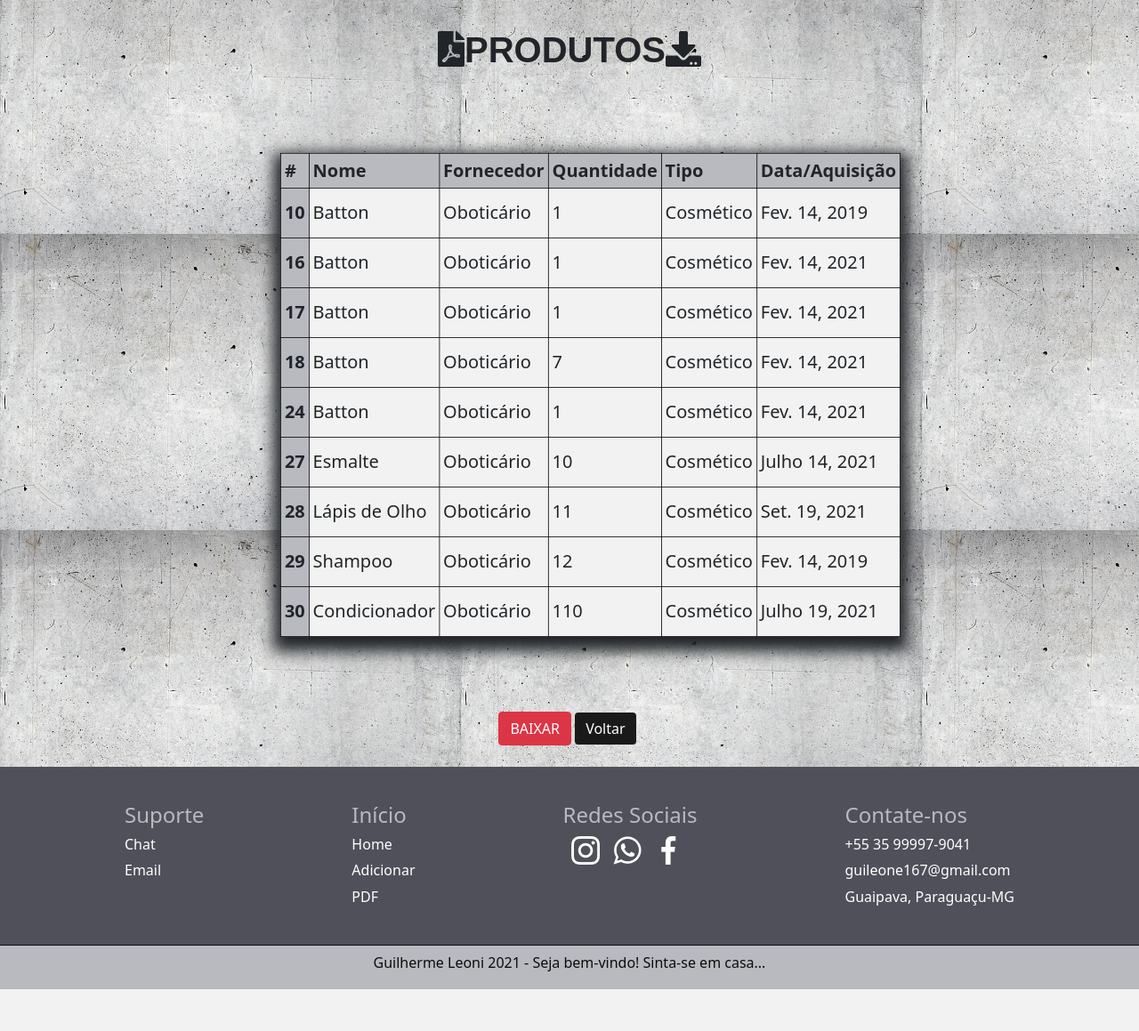
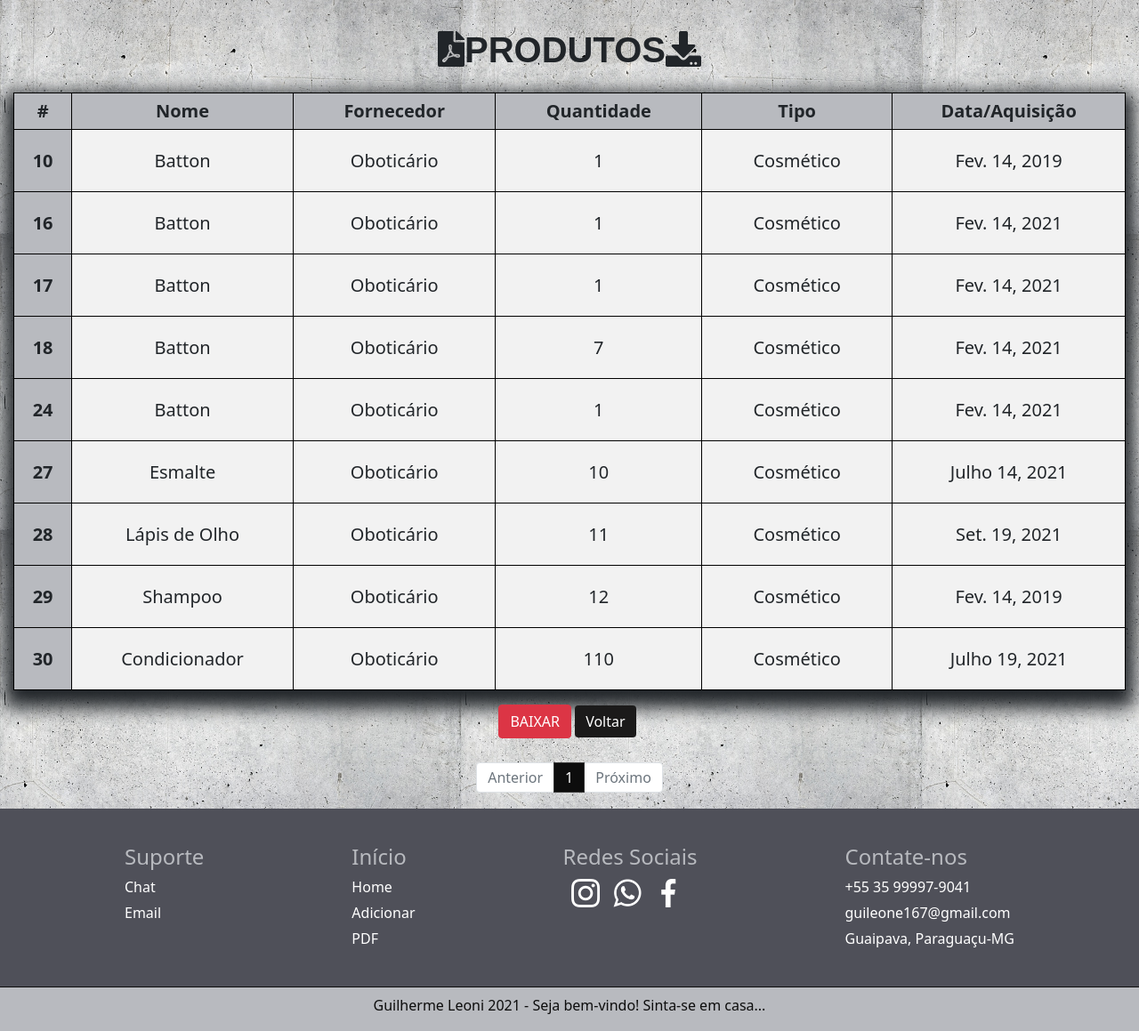
Before and after one commit to GuiLeoni14/GerenciarEstoque_DjangoProject, a Django app: page /table/ in a window 1280 px wide. Shown: the part 70-1229 px from the top of the page at 89% size. Before the commit the page ends 1182 px from the top, so only its background shows below. Run offline with Django 3.2, Linux system fonts and the light colour scheme; data comes from the database, SQL or seed files in the repository; both versions use the stored data as it was after the commit; some libraries are stand-ins or nearby versions; some web fonts are replaced.

```diff
--- a/produto/static/css/styles.css
+++ b/produto/static/css/styles.css
@@ -372,28 +372,28 @@
   #dados th,
   #dados td{
     padding: 5px;
-    text-align: left;
+    text-align: center;
   }
   #dados table{
     box-shadow: 0 10px 20px 10px;
-    transform: scale(0.8);
+    transform: scale(1);
     background-color: #F2F2F2;
   }
   #dados td{
     height: 70px;
     width: 1000px;
-    font-size: 25px;
+    font-size: 20px;
   }
   #dados th{
       width: 300px;
-      font-size: 25px;
+      font-size: 20px;
       background-color: #B8BABF;
   }
   #dados caption{
     caption-side: top;
-      font-size: 40px;
-      color: #000;
-      background-color: #B8BABF;
+    font-size: 40px;
+    color: #000;
+    background-color: #B8BABF;
   }
 
 /* MODAL */
--- a/produto/templates/produtos/form.html
+++ b/produto/templates/produtos/form.html
@@ -70,7 +70,7 @@
                     </div>
                 </div>
                 <div class="p-2">
-                    <button onclick="history.go(-1);" class="btn btn-info mt-4">Voltar</button>
+                    <a  href="javascript:void(0)" onClick="history.go(-1); return false;" class="btn btn-info mt-4">Voltar</a>
                     <input type="submit" class="btn btn-success mt-4" id="salvar" value="Salvar">
                 </div>
             </form>
--- a/produto/templates/produtos/table.html
+++ b/produto/templates/produtos/table.html
@@ -6,7 +6,7 @@
     <div class="col-8 m-auto mt-4 pt-2 pb-2 text-center">
         <h1><i class="fas fa-file-pdf"></i>PRODUTOS<i class="fas fa-download"></i></h1>
     </div>
-    <div class="col-8 m-auto pt-2 pb-2 text-center" id="dados">
+    <div class="col-12 m-auto pt-2 pb-2 text-center" id="dados">
         <table>
             <thead class="thead-dark">
               <tr>
@@ -33,11 +33,46 @@
             </tbody>
         </table>
     </div>
-
     <div class="col-8 m-auto pt-2 pb-2 text-center">
         <p>
             <input type="button" value="BAIXAR" class="btn btn-danger" onclick="funcao_pdf()">
             <button onclick="history.go(-1);" class="btn btn-info">Voltar</button>
         </p>
     </div>
+    <div class="pagination">
+      <nav aria-label="..." class="pagination">
+          <ul class="pagination">
+              {% if db.has_previous %}
+                  <li class="page-item">
+                      <a class="page-link" href="?page={{db.previous_page_number}}" tabindex="-1" aria-disabled="true" id="anterior">Anterior</a>
+                  </li>
+              {% else %}
+                  <li class="page-item disabled">
+                      <a class="page-link" href="#" tabindex="-1" aria-disabled="true">Anterior</a>
+                  </li>
+              {% endif%}
+
+              {% for num in db.paginator.page_range %}
+                  {% if num == db.number %}
+                      <li class="page-item active">
+                          <a class="page-link" href="#">{{ num }}</a>
+                      </li>
+                  {% else %}
+                      <li class="page-item">
+                          <a class="page-link" href="?page={{num}}" id="num">{{ num }}</a>
+                      </li>
+                  {% endif %}
+              {% endfor %}
+              {% if db.has_next %}
+                  <li class="page-item">
+                      <a class="page-link" href="?page={{db.next_page_number}}" id="proximo">Próximo</a>
+                  </li>
+              {% else %}
+                  <li class="page-item disabled">
+                      <a class="page-link" href="#">Próximo</a>
+                  </li>
+              {% endif %}
+          </ul>
+      </nav>
+  </div>
 {% endblock %}
--- a/produto/views.py
+++ b/produto/views.py
@@ -15,12 +15,16 @@ def home(request):
     search = request.GET.get('search')
 
     if search:
+        data['rc'] = produto.objects.all().order_by('-criado_em')[:5]
+        data['re'] = produto.objects.all().order_by('-editado_em')[:5]
         data['filter'] = produto.objects.filter(nome__icontains=search)
         paginator = Paginator(data['filter'], 10)
         page = request.GET.get('page')
         data['filter'] = paginator.get_page(page)
 
     elif filter:
+        data['rc'] = produto.objects.all().order_by('-criado_em')[:5]
+        data['re'] = produto.objects.all().order_by('-editado_em')[:5]
         data['filter'] = produto.objects.filter(tipo__icontains=filter)
         paginator = Paginator(data['filter'], 10)
         page = request.GET.get('page')
@@ -28,30 +32,40 @@ def home(request):
     elif filterAlf:
 
         if filterAlf == 'crescente':
+            data['rc'] = produto.objects.all().order_by('-criado_em')[:5]
+            data['re'] = produto.objects.all().order_by('-editado_em')[:5]
             data["filter"] = produto.objects.all().order_by('nome', '-criado_em')
             paginator = Paginator(data['filter'], 10)
             page = request.GET.get('page')
             data['filter'] = paginator.get_page(page)
 
         elif filterAlf == 'recentes':
+            data['rc'] = produto.objects.all().order_by('-criado_em')[:5]
+            data['re'] = produto.objects.all().order_by('-editado_em')[:5]
             data["filter"] = produto.objects.all().order_by('-data', '-criado_em')
             paginator = Paginator(data['filter'], 10)
             page = request.GET.get('page')
             data['filter'] = paginator.get_page(page)
 
         elif filterAlf == 'antigos':
+            data['rc'] = produto.objects.all().order_by('-criado_em')[:5]
+            data['re'] = produto.objects.all().order_by('-editado_em')[:5]
             data["filter"] = produto.objects.all().order_by('data', '-criado_em')
             paginator = Paginator(data['filter'], 10)
             page = request.GET.get('page')
             data['filter'] = paginator.get_page(page)
 
         else:
+            data['rc'] = produto.objects.all().order_by('-criado_em')[:5]
+            data['re'] = produto.objects.all().order_by('-editado_em')[:5]
             data["filter"] = produto.objects.all().order_by('-nome', '-criado_em')
             paginator = Paginator(data['filter'], 10)
             page = request.GET.get('page')
             data['filter'] = paginator.get_page(page)
 
     elif buscar_data:
+        data['rc'] = produto.objects.all().order_by('-criado_em')[:5]
+        data['re'] = produto.objects.all().order_by('-editado_em')[:5]
         data["filter"] = produto.objects.filter(data__icontains=buscar_data)
         paginator = Paginator(data['filter'], 10)
         page = request.GET.get('page')
@@ -70,6 +84,8 @@ def home(request):
 
 def form(request):
     data = {}
+    data['rc'] = produto.objects.all().order_by('-criado_em')[:5]
+    data['re'] = produto.objects.all().order_by('-editado_em')[:5]
     data['form'] = produtoForm()
     return render(request, 'produtos/form.html', data)
 
@@ -82,6 +98,8 @@ def create(request):
 
 def edit(request, pk):
     data = {}
+    data['rc'] = produto.objects.all().order_by('-criado_em')[:5]
+    data['re'] = produto.objects.all().order_by('-editado_em')[:5]
     data['db'] = produto.objects.get(pk=pk)
     data['form'] = produtoForm(instance=data['db'])
     return render(request, 'produtos/form.html', data)
@@ -103,11 +121,18 @@ def delete(request, pk):
 
 def view(request, pk):
     data = {}
+    data['rc'] = produto.objects.all().order_by('-criado_em')[:5]
+    data['re'] = produto.objects.all().order_by('-editado_em')[:5]
     data['db'] = produto.objects.get(pk=pk)
     return render(request, 'produtos/view.html', data)
 
 
 def table(request):
     data = {}
+    data['rc'] = produto.objects.all().order_by('-criado_em')[:5]
+    data['re'] = produto.objects.all().order_by('-editado_em')[:5]
     data['db'] = produto.objects.all()
+    paginator = Paginator(data['db'], 20)
+    page = request.GET.get('page')
+    data['db'] = paginator.get_page(page)
     return render(request, 'produtos/table.html', data)
```
Also changed, not shown: db.sqlite3.
